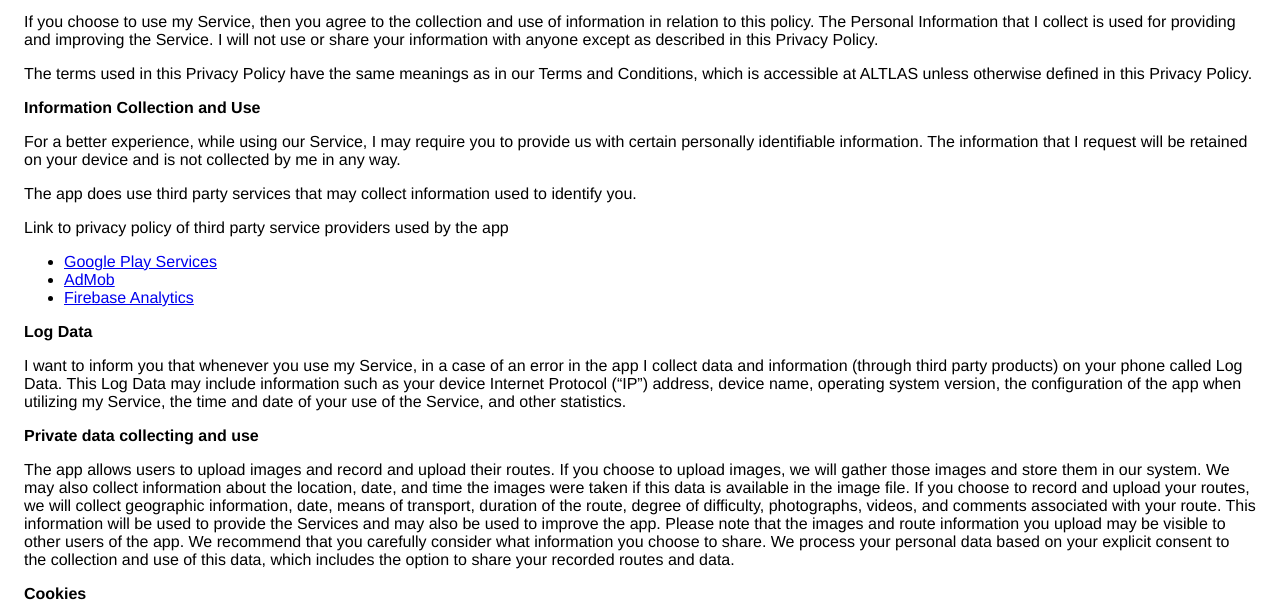
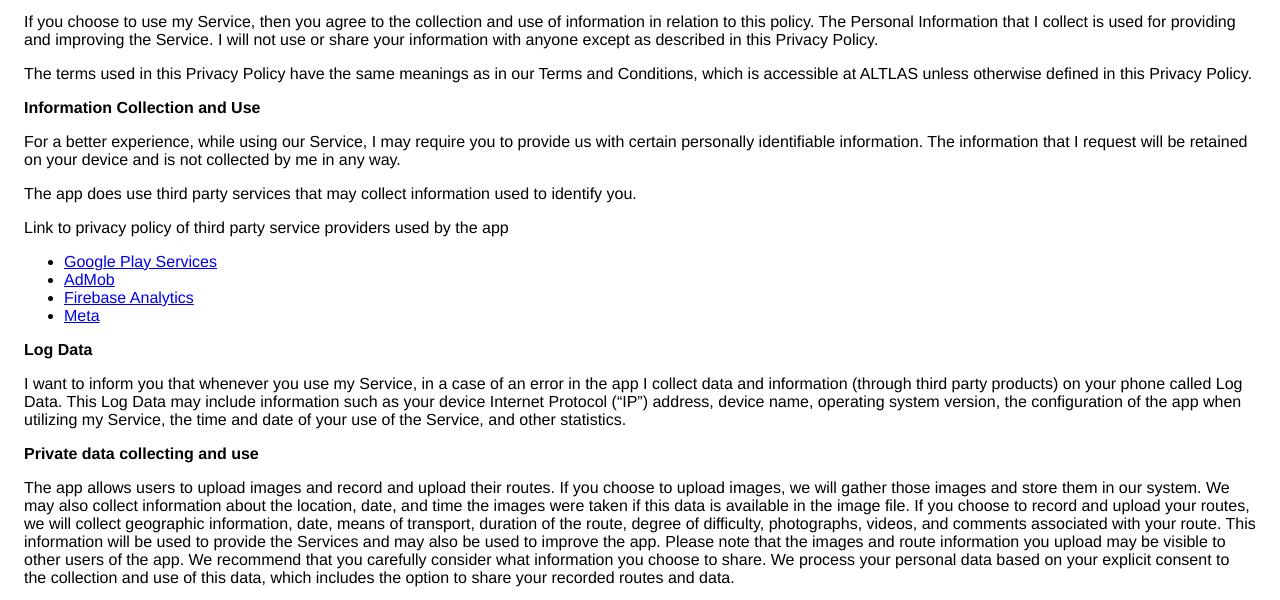
Before and after one commit to tvaknin/tvaknin.github.io, a plain HTML site: page privacy_policy.html in a window 1280 px wide. Shown: the part 147-747 px from the top of the page. Drawn offline with Linux system fonts and the light colour scheme.

Commit message:
Update privacy_policy.html

```diff
--- a/privacy_policy.html
+++ b/privacy_policy.html
@@ -40,7 +40,7 @@
                   </p> <div><p>
                       Link to privacy policy of third party service providers
                       used by the app
-                    </p> <ul><li><a href="https://www.google.com/policies/privacy/" target="_blank">Google Play Services</a></li><li><a href="https://support.google.com/admob/answer/6128543?hl=en" target="_blank">AdMob</a></li><li><a href="https://firebase.google.com/policies/analytics" target="_blank">Firebase Analytics</a></li><!----><!----><!----><!----><!----><!----><!----><!----><!----><!----><!----></ul></div> <p><strong>Log Data</strong></p> <p>
+                    </p> <ul><li><a href="https://www.google.com/policies/privacy/" target="_blank">Google Play Services</a></li><li><a href="https://support.google.com/admob/answer/6128543?hl=en" target="_blank">AdMob</a></li><li><a href="https://firebase.google.com/support/privacy/" target="_blank">Firebase Analytics</a></li><li><a href="https://www.facebook.com/about/privacy/" target="_blank">Meta</a></li><!----><!----><!----><!----><!----><!----><!----><!----><!----><!----><!----></ul></div> <p><strong>Log Data</strong></p> <p>
                     I want to inform you that whenever
                     you use my Service, in a case of an error in the
                     app I collect data and information (through third
```
